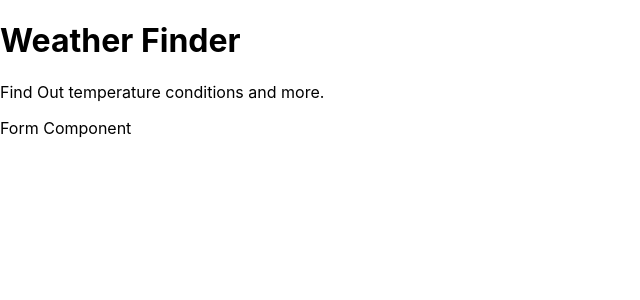
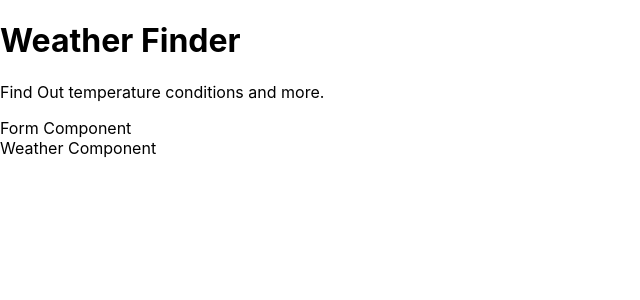
Before and after one commit to rishittripathi-therocking/Weather-APP, a React (Create React App) app: page / in a window 1280 px wide. Shown: the top 300 px of the page, without its empty margins (0-640 px from the left). Built offline with nearby package versions, Linux system fonts and the light colour scheme.

Commit message:
Weather Component

```diff
--- a/src/App.js
+++ b/src/App.js
@@ -1,6 +1,7 @@
 import React from 'react';
 import Title from './Component/Title';
 import Form from './Component/Form';
+import Weather from './Component/Weather';
 
 class App extends React.Component {
     render() {
@@ -8,6 +9,7 @@
             <React.Fragment>
                 <Title />
                 <Form />
+                <Weather />
             </React.Fragment>
         )
     }
--- /dev/null
+++ b/src/Component/Weather.js
@@ -0,0 +1,12 @@
+import React from 'react';
+
+
+class Weather extends React.Component {
+    render() {
+        return (
+            <div>Weather Component</div>
+        )
+    }
+}
+
+export default Weather;
```
Also changed, not shown: 1 other file (tests, documents, lock files or other folders).
